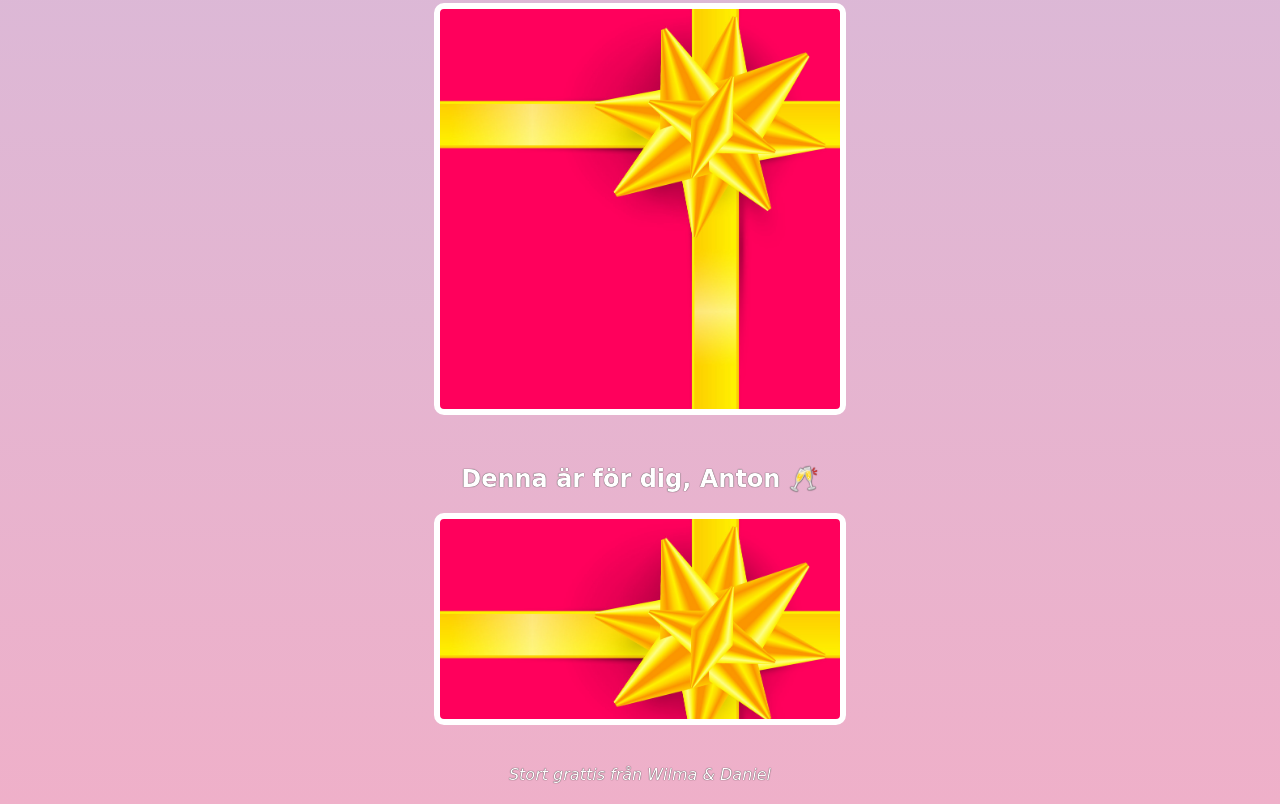
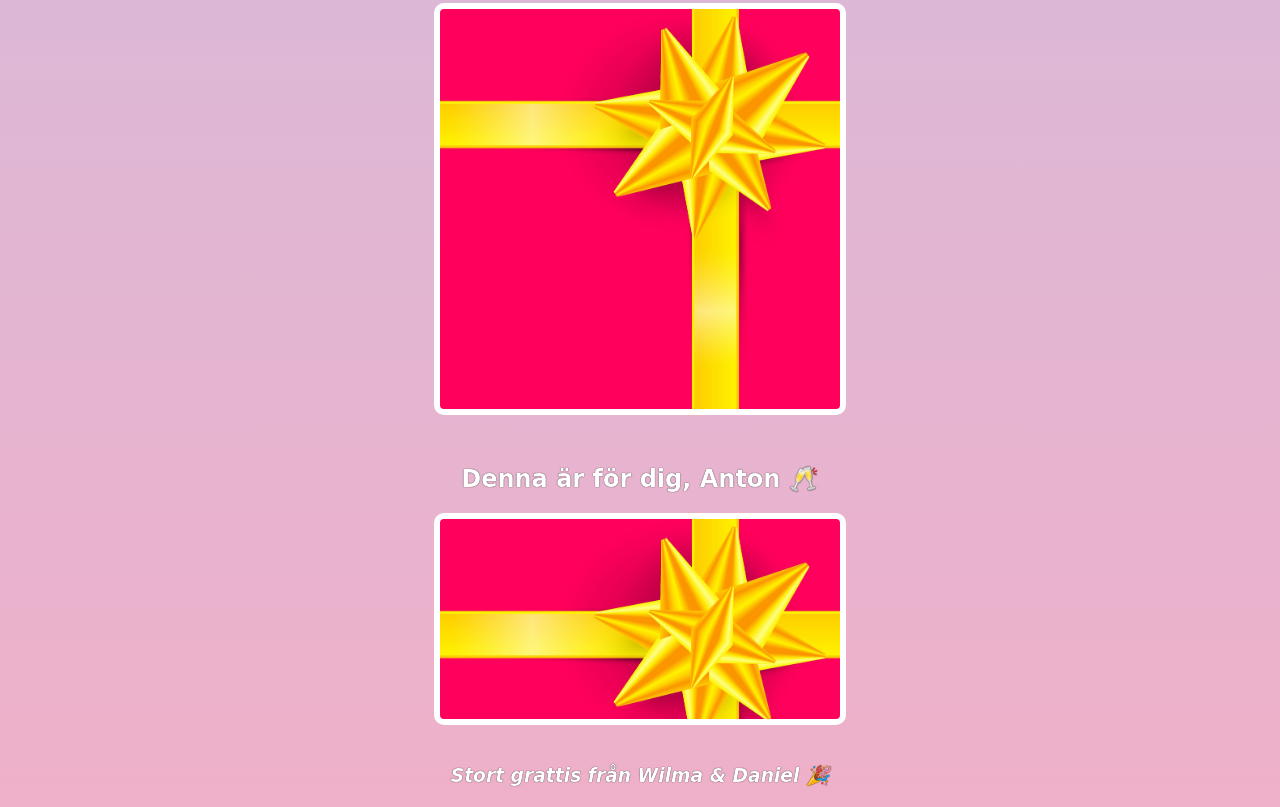
Before and after one commit to danielbotten/Anton-birthdaycard, a website built with Vite: page index.html in a window 1280 px wide. Shown: the part 2508-3315 px from the top of the page. Built offline with nearby package versions, Linux system fonts and the light colour scheme; a web font is replaced by a local one.

Commit message:
Update index.html

```diff
--- a/index.html
+++ b/index.html
@@ -45,7 +45,7 @@
         </div>
 
         <!-- Add the footer here. -->
-        <p id="footer">Stort grattis från Wilma & Daniel</p>
+       <h3 id="footer">Stort grattis från Wilma & Daniel 🎉</h3>
 
     </body>
 </html>
```
